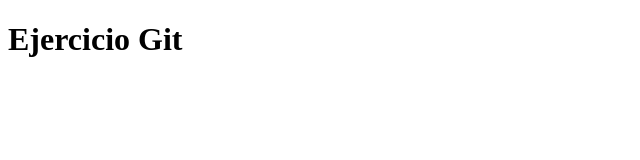
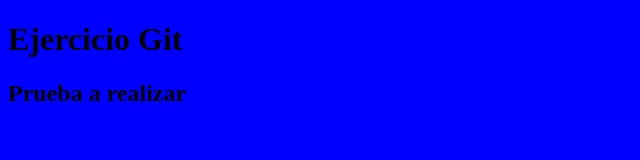
Before and after one commit to Guillecb1/tareaGit, a plain HTML site: page index.html in a window 1280 px wide. Shown: the whole page, without its empty margins (0-640 px from the left). Drawn offline with Linux system fonts and the light colour scheme.

Commit message:
cambio en el css

```diff
--- a/CSS/estilo.css
+++ b/CSS/estilo.css
@@ -0,0 +1,4 @@
+body{
+    background-color: blue;
+    color: black
+}
--- a/index.html
+++ b/index.html
@@ -5,8 +5,10 @@
     <meta http-equiv="X-UA-Compatible" content="IE=edge">
     <meta name="viewport" content="width=device-width, initial-scale=1.0">
     <title>Document</title>
+    <link rel="stylesheet" href="CSS/estilo.css">
 </head>
 <body>
     <h1>Ejercicio Git</h1>
+    <h2>Prueba a realizar</h2>
 </body>
 </html>
```
